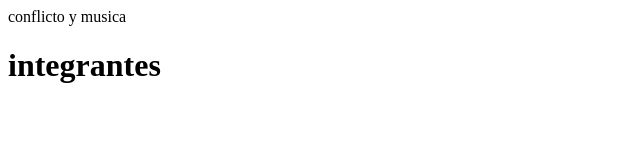
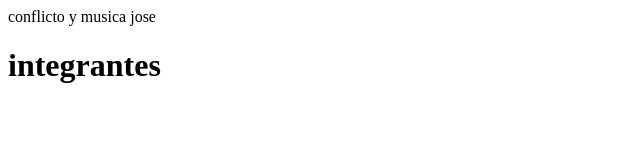
Before and after one commit to danyy20022013-wq/feature-branch, a plain HTML site: page index.html in a window 1280 px wide. Shown: the full height of the page, 0-640 px from the left. Drawn offline with Linux system fonts and the light colour scheme.

Commit message:
segundo conflicto con git rebase

```diff
--- a/index.html
+++ b/index.html
@@ -1,5 +1,5 @@
 <html>conflicto y musica
-    <body>
+    <body> jose
         <h1>
             integrantes
         </h1>
```
